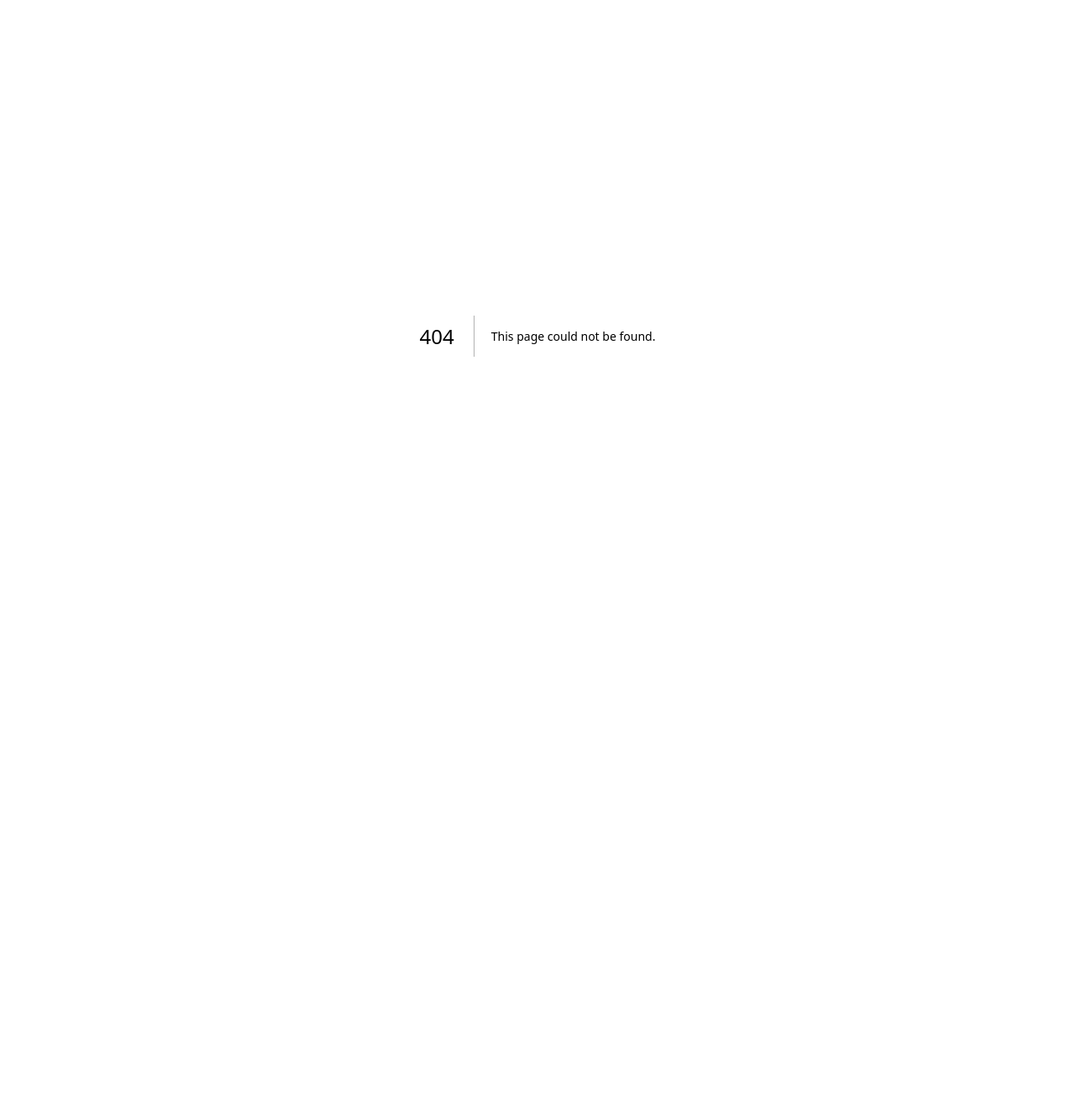
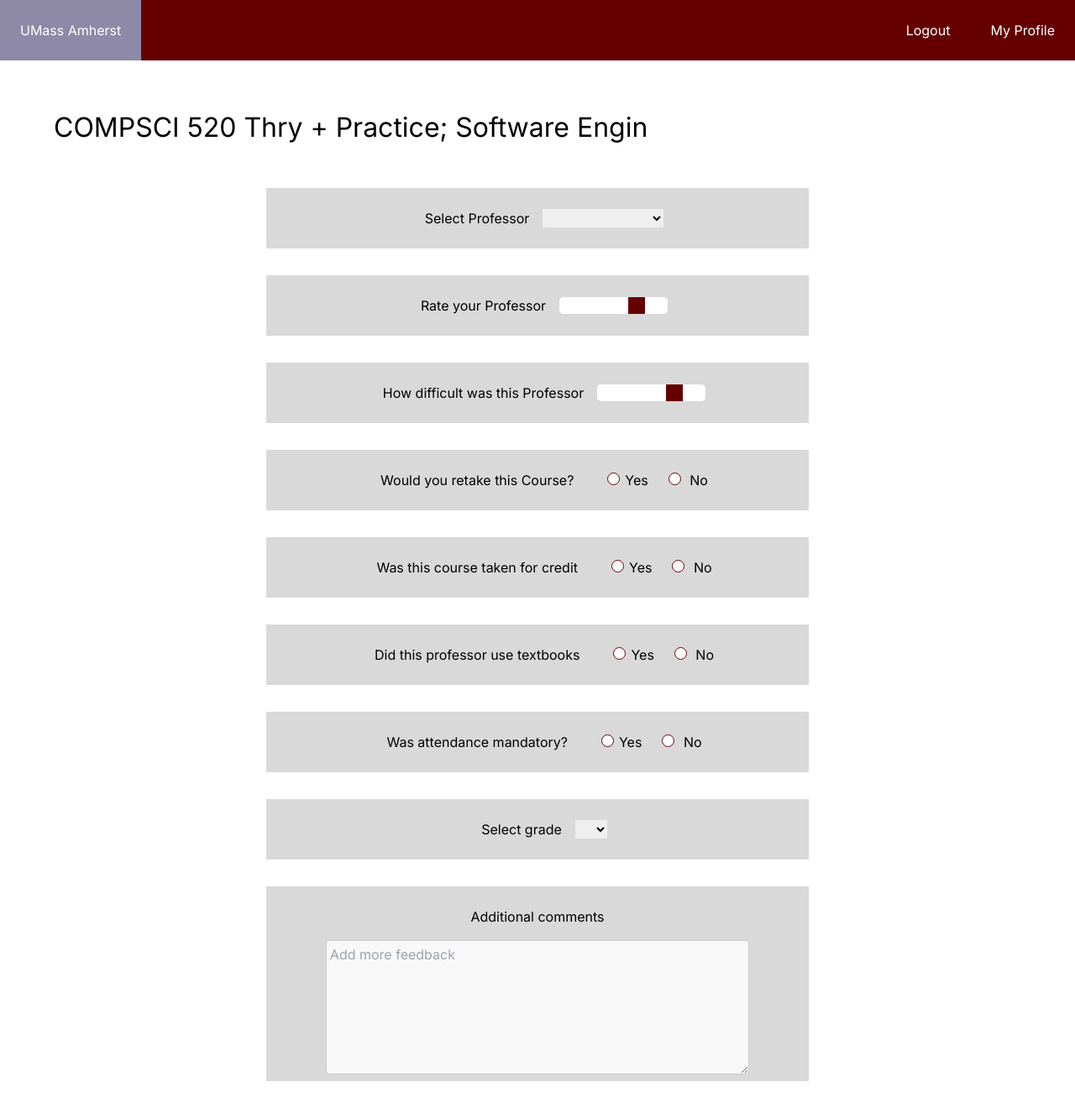
Before and after one commit to Reckless-Push/course_informer, a Next.js app in the folder my-app/: page /review in a window 1280 px wide. Before the commit this address had no page. Shown: the top 1326 px of the page at 84% size. Before the commit the page ends 800 px from the top, so only its background shows below. Built offline with nearby package versions, Linux system fonts and the light colour scheme.

Commit message:
review page added

```diff
--- /dev/null
+++ b/my-app/src/app/components/Navbar.tsx
@@ -0,0 +1,23 @@
+import React, { Component } from "react";
+// import { Link } from "react-router-dom";
+// import "bootstrap/dist/css/bootstrap.css";
+import styles from "./css/navbar.module.css";
+
+class Navbar extends Component {
+    render() {
+        return (
+            <nav className={styles.nav}>
+                <div>
+                    <ul>
+                        <li><a>UMass Amherst</a></li>
+                        <li><a>My Profile</a></li>
+                        <li><a>Logout</a></li>
+                    </ul>
+                </div>
+
+            </nav>
+        );
+    }
+}
+
+export default Navbar;
--- /dev/null
+++ b/my-app/src/app/components/css/navbar.module.css
@@ -0,0 +1,39 @@
+.nav {
+    position: fixed;
+    z-index: 10;
+    background-color: rgb(100, 0, 0);
+    color: white;
+
+}
+
+.nav div {
+    height: 3rem;
+    width: 100vw;
+}
+
+.nav ul {
+    list-style-type: none;
+    margin: 0;
+    padding: 0;
+
+}
+
+.nav li {
+    display: inline;
+    float: right;
+}
+
+.nav li:first-child {
+    float: left;
+}
+
+.nav li a:hover {
+    background-color: #8D89A6;
+}
+
+.nav li a {
+    display: block;
+    text-align: center;
+    padding: 1.5rem 1.5rem;
+    text-decoration: none;
+}
--- a/my-app/src/app/globals.css
+++ b/my-app/src/app/globals.css
@@ -16,7 +16,7 @@
     }
 }
 
-body {
+/* body {
     color: white;
     background: rgb(100, 0, 0);
-}
+} */
--- /dev/null
+++ b/my-app/src/app/review/page.tsx
@@ -0,0 +1,104 @@
+"use client";
+
+import React, { Component } from "react";
+import styles from "./review.module.css";
+import Navbar from "../components/Navbar";
+
+class ResponseForm extends Component {
+    render() {
+        return (
+            <div>
+                <Navbar></Navbar>
+                <div className={styles.main}>
+                    <div className={styles.content}>
+                        <div className={styles.CourseName}>COMPSCI 520 Thry + Practice; Software Engin</div>
+                        <form className={styles.FormContainer}>
+                            <div className={styles.SelectProfessor}>
+                                <label className={styles.Text}>Select Professor</label>
+                                <select id="Professor">
+                                    <option value="null"></option>
+                                    <option value="HeatherConboy">Heather Conboy</option>
+                                    <option value="JuanZhai">Juan Zhai</option>
+                                </select>
+                            </div>
+                            <div className={styles.SelectProfessor}>
+                                <label className={styles.Text}>Rate your Professor</label>
+                                <input type="range" min="1" max="5" step="1" defaultValue="4" className={styles.slider} id="myRange"></input>
+                            </div>
+                            <div className={styles.SelectProfessor}>
+                                <label className={styles.Text}>How difficult was this Professor</label>
+                                <input type="range" min="1" max="5" step="1" defaultValue="4" className={styles.slider} id="myRange"></input>
+                            </div>
+                            <div className={styles.RetakeCourse}>
+                                <label className={styles.Text}>Would you retake this Course?</label>
+                                <label className={styles.retake}>
+                                    <input type="radio" id={styles.RetakeCourseRadio} value="Yes" name="retake"></input>
+                                    <span className={styles.checkmark}></span>Yes
+                                </label>
+                                <label className={styles.retake}>
+                                    <input type="radio" id={styles.RetakeCourseRadio} value="No" name="retake"></input>
+                                    <span className={styles.checkmark}></span> No
+                                </label>
+                            </div>
+                            <div className={styles.SelectProfessor}>
+                                <label className={styles.Text}>Was this course taken for credit</label>
+                                <label className={styles.retake}>
+                                    <input type="radio" id={styles.RetakeCourseRadio} value="Yes" name="credit"></input>
+                                    <span className={styles.checkmark}></span>Yes
+                                </label>
+                                <label className={styles.retake}>
+                                    <input type="radio" id={styles.RetakeCourseRadio} value="No" name="credit"></input>
+                                    <span className={styles.checkmark}></span> No
+                                </label>
+                            </div>
+                            <div className={styles.SelectProfessor}>
+                                <label className={styles.Text}>Did this professor use textbooks</label>
+                                <label className={styles.retake}>
+                                    <input type="radio" id={styles.RetakeCourseRadio} value="Yes" name="textbook"></input>
+                                    <span className={styles.checkmark}></span>Yes
+                                </label>
+                                <label className={styles.retake}>
+                                    <input type="radio" id={styles.RetakeCourseRadio} value="No" name="textbook"></input>
+                                    <span className={styles.checkmark}></span> No
+                                </label>
+                            </div>
+                            <div className={styles.SelectProfessor}>
+                                <label className={styles.Text}>Was attendance mandatory?</label>
+                                <label className={styles.retake}>
+                                    <input type="radio" id={styles.RetakeCourseRadio} value="Yes" name="attendance"></input>
+                                    <span className={styles.checkmark}></span>Yes
+                                </label>
+                                <label className={styles.retake}>
+                                    <input type="radio" id={styles.RetakeCourseRadio} value="No" name="attendance"></input>
+                                    <span className={styles.checkmark}></span> No
+                                </label>
+                            </div>
+                            <div className={styles.SelectProfessor}>
+                                <label className={styles.Text}>Select grade</label>
+                                {/* <input list="browsers" name="browser" /> */}
+                                <select id="grade">
+                                    <option value="null"></option>
+                                    <option value="A">A</option>
+                                    <option value="A-">A-</option>
+                                    <option value="B">B</option>
+                                    <option value="B-">B-</option>
+                                    <option value="C">C</option>
+                                </select>
+                            </div>
+                            <div className={styles.addComments}>
+                                <label className={styles.Text} >Additional comments</label>
+                                <textarea className={styles.addCommentstext} placeholder="Add more feedback">
+                                </textarea>
+                            </div>
+
+                        </form>
+                    </div>
+                </div >
+
+            </div >
+
+        );
+    }
+}
+
+export default ResponseForm;
--- /dev/null
+++ b/my-app/src/app/review/review.module.css
@@ -0,0 +1,153 @@
+.main {
+    padding-top: 4rem;
+}
+
+.CourseName {
+    padding: 1rem;
+    font-size: 2rem;
+}
+
+.content {
+    padding: 3rem;
+    color: black;
+
+    /* display: flex;
+    justify-content: center;
+    align-items: center; */
+    /* padding-top: 5%; */
+}
+
+.FormContainer {
+    padding-left: 20%;
+    padding-right: 20%;
+
+}
+
+.FormContainer div {
+    margin: 2rem;
+    display: flex;
+    justify-content: center;
+    align-items: center;
+    background-color: #d9d9d9;
+    padding: 0.5rem;
+
+}
+
+.Text {
+    padding: 1rem;
+    /* justify-self: left; */
+}
+
+/*
+.Text input{
+    align-self: ;
+    justify-self: right;
+} */
+
+.retake {
+    padding-left: 1.5rem;
+}
+
+.retake input {
+    position: absolute;
+    opacity: 0;
+    cursor: pointer;
+
+}
+
+.checkmark {
+    display: inline-block;
+    height: 15px;
+    width: 15px;
+    background-color: white;
+    border-radius: 100%;
+    border: rgb(100, 0, 0) 1px solid;
+    margin-right: 0.375rem;
+}
+
+.retake:hover input {
+    background-color: pink;
+}
+
+.retake input:checked~.checkmark {
+    background-color: rgb(100, 0, 0);
+}
+
+
+.addComments {
+    display: flex;
+    flex-direction: column;
+    align-items: center;
+
+}
+
+.addCommentstext {
+    /* margin-left: 10%;
+    margin-right: 20%; */
+    padding: 0.25rem;
+    height: 10rem;
+    width: 80%;
+    box-sizing: border-box;
+    border: 1px solid #ccc;
+    border-radius: 4px;
+    background-color: #f8f8f8;
+}
+
+.slider {
+    -webkit-appearance: none;
+    background: white;
+    outline: none;
+    -webkit-transition: .2s;
+    height: 20px;
+    border-radius: 5px;
+    transition: opacity .2s;
+    background-color: white;
+}
+
+.slider::-webkit-slider-thumb {
+    -webkit-appearance: none;
+    appearance: none;
+    width: 20px;
+    height: 20px;
+    background: rgb(100, 0, 0);
+    cursor: pointer;
+}
+
+.slider::-moz-range-thumb {
+    width: 20px;
+    height: 20px;
+    border-radius: 50%;
+    background: rgb(100, 0, 0);
+    cursor: pointer;
+}
+
+@media (max-width: 992px) {
+    .FormContainer {
+        padding-left: 5%;
+        padding-right: 5%;
+
+    }
+
+    @media (max-width: 640px) {
+        .FormContainer {
+            padding-left: 0%;
+            padding-right: 0%;
+
+        }
+
+        .FormContainer div {
+            margin: 1rem;
+            display: flex;
+            justify-content: center;
+            align-items: center;
+            background-color: #d9d9d9;
+            padding: 0.5rem;
+
+        }
+
+        .retake {
+            padding-left: 1rem;
+        }
+
+    }
+}
```
